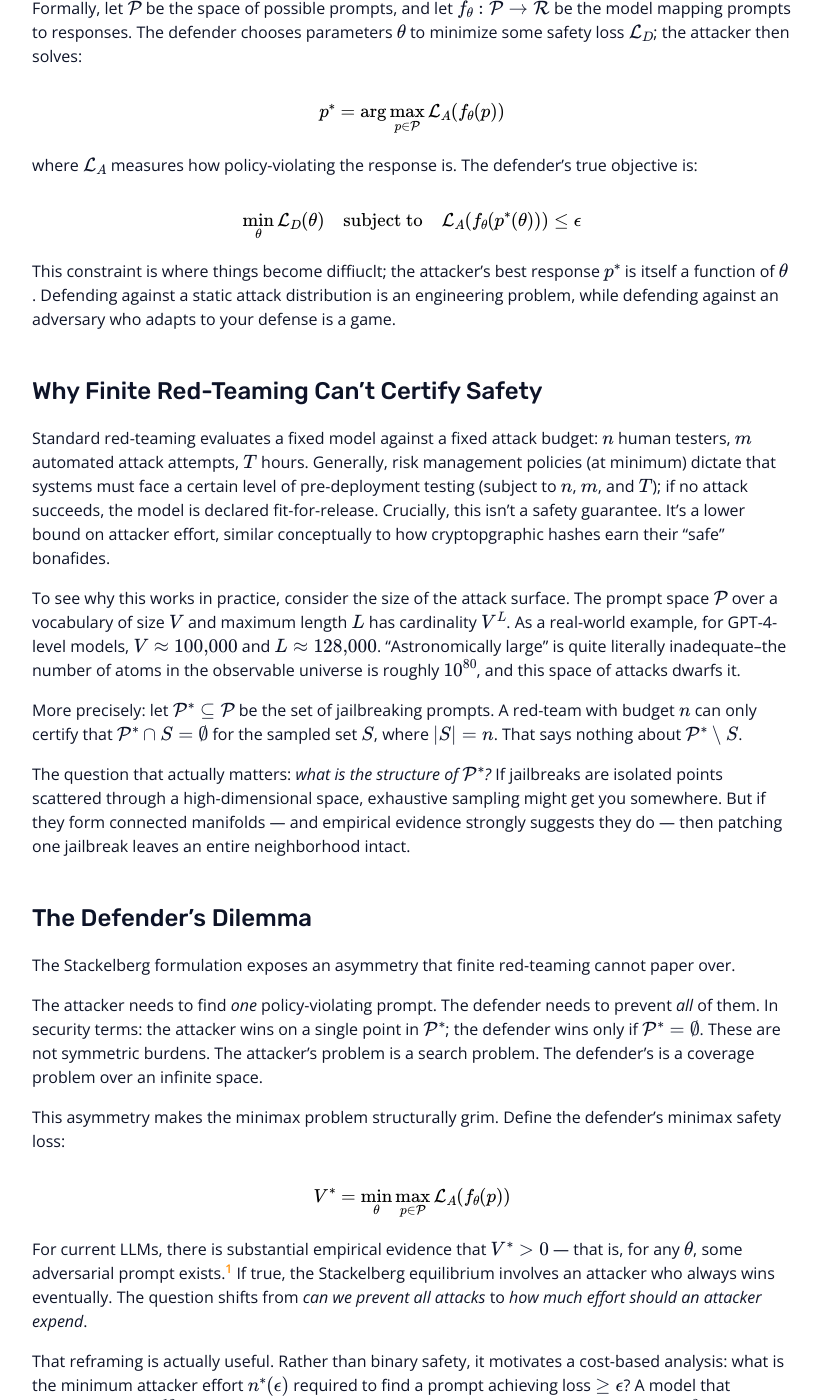
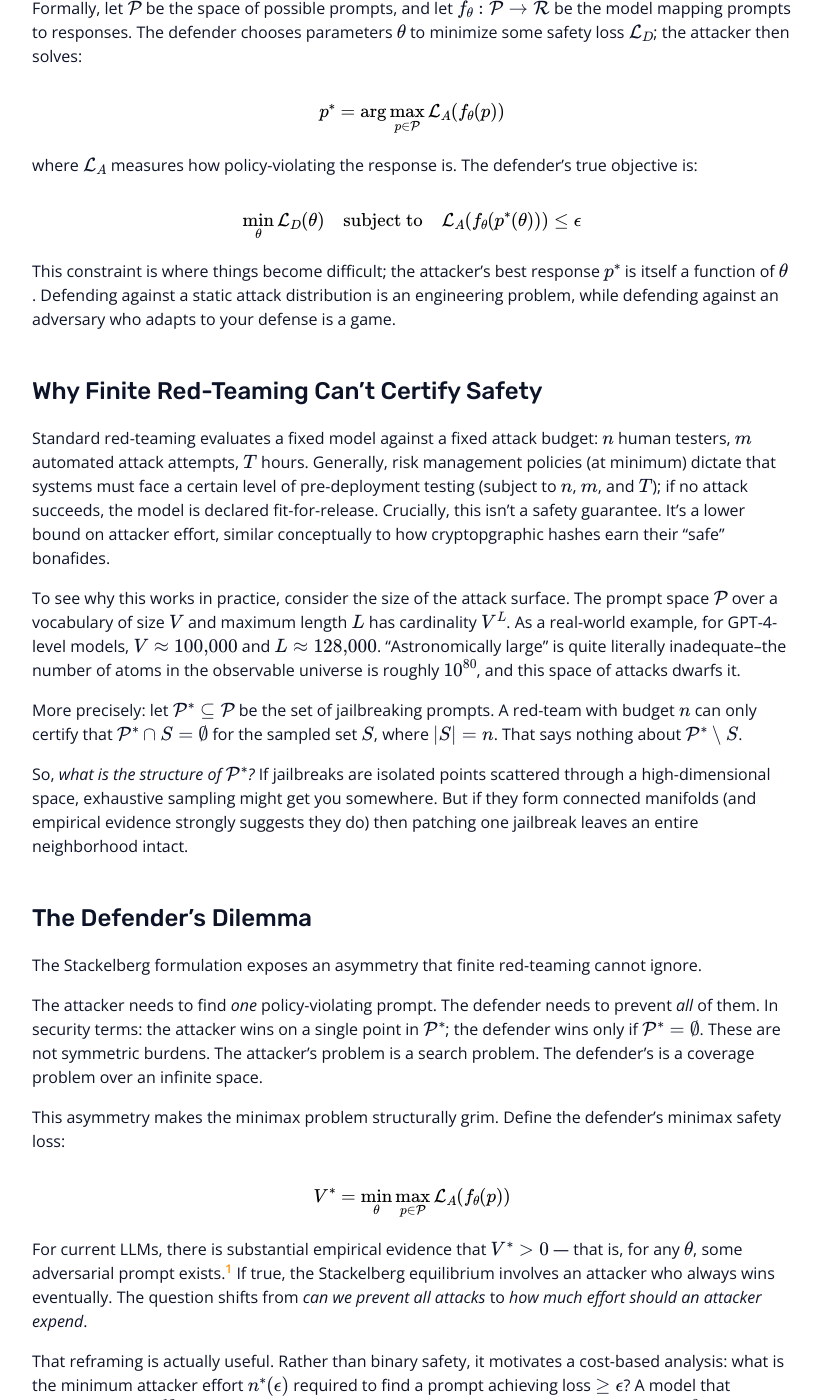
Before and after one commit to nickphayes/nickphayes.github.io, a Jekyll site: the page built from _posts/2026-09-09-stackelberg.md, in a window 1280 px wide and 1400 px high, scrolled down 900 px. Shown: the whole window, without its empty margins (228-1049 px from the left). Built offline with Jekyll 4.4.1, drawn with Linux system fonts in a browser that asks for light colours; some of the changed text lies outside the part shown.

Commit message:
typo fixes

```diff
--- a/_posts/2026-09-09-stackelberg.md
+++ b/_posts/2026-09-09-stackelberg.md
@@ -24,7 +24,7 @@
 
 $$\min_\theta \mathcal{L}_D(\theta) \quad \text{subject to} \quad \mathcal{L}_A(f_\theta(p^*(\theta))) \leq \epsilon$$
 
-This constraint is where things become diffiuclt; the attacker's best response $$p^*$$ is itself a function of $$\theta$$. Defending against a static attack distribution is an engineering problem, while defending against an adversary who adapts to your defense is a game.
+This constraint is where things become difficult; the attacker's best response $$p^*$$ is itself a function of $$\theta$$. Defending against a static attack distribution is an engineering problem, while defending against an adversary who adapts to your defense is a game.
 
 <!-- ![Stackelberg game tree: defender chooses θ at root; only the realized θ's attacker subtree is active, branching over an effectively unbounded prompt space (shown with ellipses) toward the highlighted terminal node p*](../assets/img/blog/red-teaming-game-tree.png){:class="pattern-examples"} -->
 
@@ -36,13 +36,13 @@
 
 More precisely: let $$\mathcal{P}^* \subseteq \mathcal{P}$$ be the set of jailbreaking prompts. A red-team with budget $$n$$ can only certify that $$\mathcal{P}^* \cap S = \emptyset$$ for the sampled set $$S$$, where $$\lvert S \rvert = n$$. That says nothing about $$\mathcal{P}^* \setminus S$$.
 
-The question that actually matters: *what is the structure of $$\mathcal{P}^*$$?* If jailbreaks are isolated points scattered through a high-dimensional space, exhaustive sampling might get you somewhere. But if they form connected manifolds — and empirical evidence strongly suggests they do — then patching one jailbreak leaves an entire neighborhood intact.
+So, *what is the structure of $$\mathcal{P}^*$$?* If jailbreaks are isolated points scattered through a high-dimensional space, exhaustive sampling might get you somewhere. But if they form connected manifolds (and empirical evidence strongly suggests they do) then patching one jailbreak leaves an entire neighborhood intact.
 <!--
 ![Schematic of prompt space P as a 2D projection. Safe region shaded blue, jailbreak manifold P* in orange. Two rounds of red-team samples (dots, diamonds) both miss the manifold entirely.](../assets/img/blog/red-teaming-manifold.png){:class="pattern-examples"} -->
 
 ## The Defender's Dilemma
 
-The Stackelberg formulation exposes an asymmetry that finite red-teaming cannot paper over.
+The Stackelberg formulation exposes an asymmetry that finite red-teaming cannot ignore.
 
 The attacker needs to find *one* policy-violating prompt. The defender needs to prevent *all* of them. In security terms: the attacker wins on a single point in $$\mathcal{P}^*$$; the defender wins only if $$\mathcal{P}^* = \emptyset$$. These are not symmetric burdens. The attacker's problem is a search problem. The defender's is a coverage problem over an infinite space.
 
@@ -66,9 +66,7 @@
 
 **The Stackelberg structure tells you what training loop to run.** If the attacker always best-responds to the deployed model, the defender's training should include that best response. This is exactly what adversarial fine-tuning and tamper-resistant training[^4] attempt — simulate the attacker's move during training, not after deployment.
 
-None of this makes the problem tractable. Solving the minimax problem exactly is computationally out of reach for the same reasons that make the attack space vast. But framing the problem correctly is a prerequisite for making progress. Expecting a finite red-team to certify safety isn't just optimistic — it's asking the wrong question entirely.
-
-The right question is how much it costs to find a violation, and how much that number shifts with the release of increasingly sophisticated dual-use models.
+None of this makes the problem tractable. Solving the minimax problem exactly is computationally out of reach for the same reasons that make the attack space vast. The right question is how much it costs to find a violation, and how much that number shifts with the release of increasingly sophisticated dual-use models.
 
 ---
 
```
